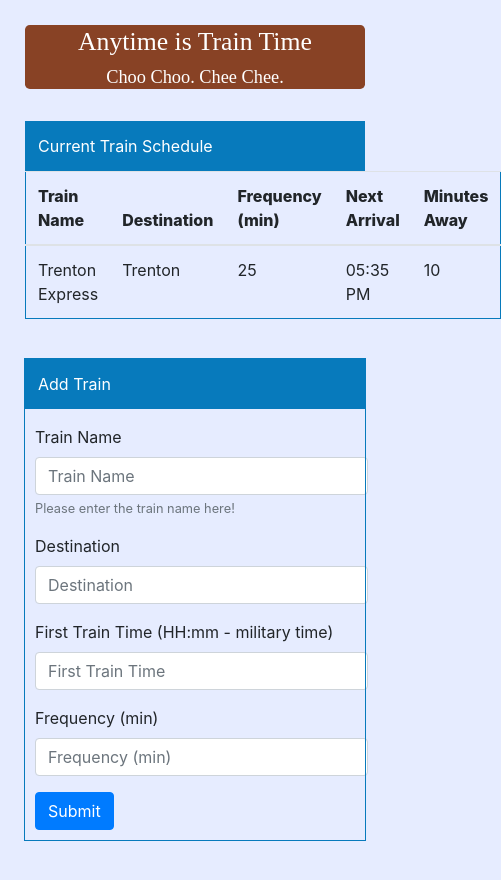
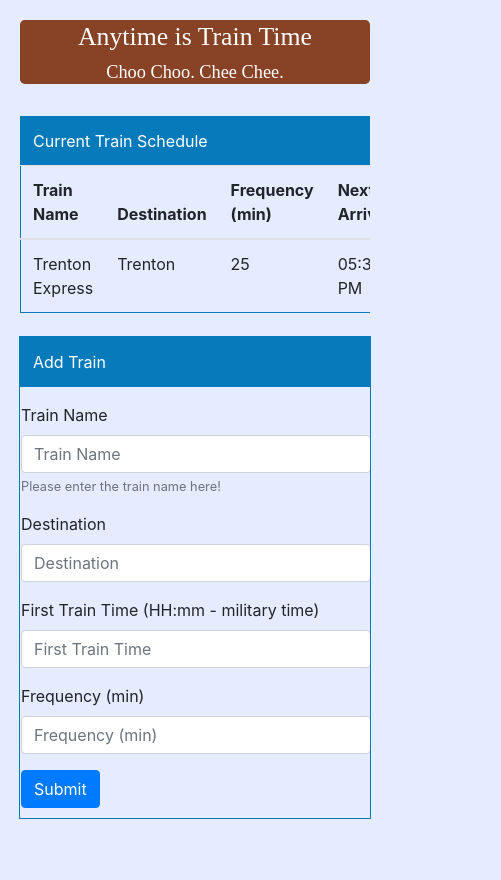
Before and after one commit to lcocard/TrainScheduler, a plain HTML site: page index.html in a window 390 px wide. Shown: the whole page, 501 px wide, since content can reach past the window. Drawn offline with nearby package versions, Linux system fonts and the light colour scheme.

Commit message:
use colspan and table-responsive

```diff
--- a/assets/css/style.css
+++ b/assets/css/style.css
@@ -1,12 +1,13 @@
 /* Train Scheduler - style.css*/
 html {
-  margin: 25px;
+  margin: 10px;
   min-height: 100%;
   background-color: #e6ecff;
 }
 
 body {
   background-color: #e6ecff;
+  margin: 10px;
 }
 
 h1 {
@@ -45,7 +46,7 @@ label,
 .form-check-input,
 button,
 input {
-  margin-left: 10px;
+  margin-left: 1px;
 }
 
 button {
--- a/index.html
+++ b/index.html
@@ -55,24 +55,20 @@
       </h2>
     </div>
 
+    <div class="table-responsive">
       <table class="table" style="margin-bottom: 0;">
         <thead class="thead-dark">
           <tr>
-          <th scope="row" style="background-color: #077abc; border: 0px;">
+            <th
+              colspan="5"
+              scope="col"
+              style="background-color: #077abc; border: 0px;"
+            >
               Current Train Schedule
             </th>
-          <!--<th scope="col" style="background-color: #077abc; border: 0px;"></th>
-          <th scope="col" style="background-color: #077abc; border: 0px;"></th>
-          <th scope="col" style="background-color: #077abc; border: 0px;"></th>
-          <th scope="col" style="background-color: #077abc; border: 0px;"></th>-->
-        </tr>
           </tr>
         </thead>
-
-    <table class="table">
-
-
-      <thead style="font-weight:800">
+        <thead style="font-weight:bold">
           <tr>
             <th scope="col">Train Name</th>
             <th scope="col">Destination</th>
@@ -91,7 +87,9 @@
           </tr>
         </tbody>
       </table>
-    </table>
+    </div>
+
+    <!-- ***************************************************************** -->
     <br />
 
     <form>
@@ -115,7 +113,6 @@
           id="InputName"
           aria-describedby="NameHelp"
           placeholder="Train Name"
-          style="width: 98%"
         />
         <small id="NameHelp" class="form-text text-muted"
           >Please enter the train name here!</small
@@ -128,7 +125,6 @@
           class="form-control"
           id="InputDestination"
           placeholder="Destination"
-          style="width: 98%"
         />
       </div>
       <div class="form-group">
@@ -140,7 +136,6 @@
           class="form-control"
           id="InputFirstTrain"
           placeholder="First Train Time"
-          style="width: 98%"
         />
       </div>
       <div class="form-group">
@@ -150,7 +145,6 @@
           class="form-control"
           id="InputFrequency"
           placeholder="Frequency (min)"
-          style="width: 98%"
         />
       </div>
       <button type="submit" class="btn btn-primary submitTrain">Submit</button>
```
Lines whose indentation alone changed are shown as unchanged.
